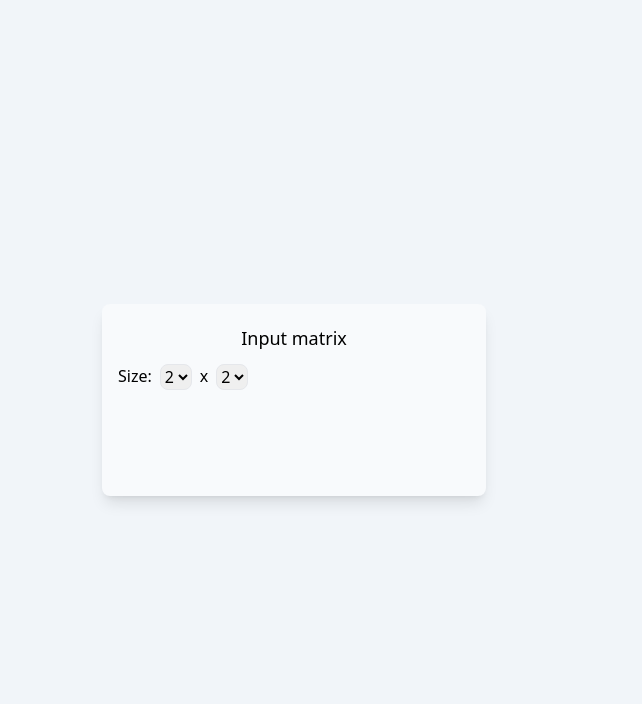
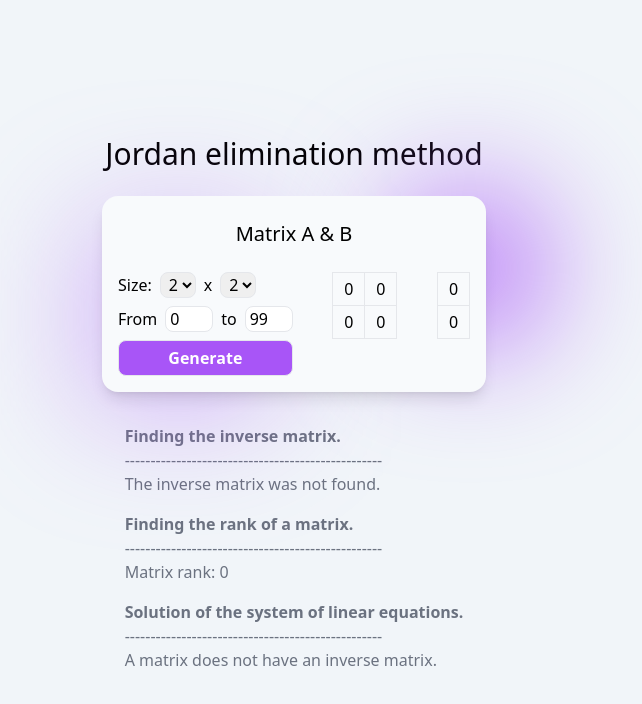
Before and after one commit to Nikitosiki/matrix-calculation, a React (Vite) app: page / in a window 1280 px wide. Shown: the top 704 px of the page, without its empty margins (346-988 px from the left). Built offline with nearby package versions, Linux system fonts and the light colour scheme.

Commit message:
feat: all functionality!

```diff
--- a/src/components/App/App.tsx
+++ b/src/components/App/App.tsx
@@ -1,36 +1,159 @@
+import { useEffect, useState } from "react";
+import Button from "../Button/Button";
 import Matrix from "../Matrix/Matrix";
 import SelectSize from "../SelectSize/SelectSize";
+import Panel from "../Panel/Panel";
+import Result from "../Result/Result";
 
 function App() {
+  const [sizeMatrix, setSizeMatrix] = useState({ x: 2, y: 2 });
+  const [range, setRange] = useState({ from: 0, to: 99 });
+  const [matrixA, setMatrixA] = useState<number[][]>([
+    [0, 0],
+    [0, 0],
+  ]);
+  const [matrixB, setMatrixB] = useState<number[]>([0, 0]);
+
+  useEffect(() => {
+    updateMatrix();
+    // eslint-disable-next-line react-hooks/exhaustive-deps
+  }, [sizeMatrix]);
+
+  const updateMatrix = () => {
+    setMatrixA((current) => {
+      const newMatrix: number[][] = [];
+
+      for (let i = 0; i < sizeMatrix.y; i++) {
+        const newRow: number[] = [];
+        for (let j = 0; j < sizeMatrix.x; j++) {
+          newRow.push(current[i]?.[j] || 0);
+        }
+        newMatrix.push(newRow);
+      }
+
+      return newMatrix;
+    });
+
+    setMatrixB((current) => {
+      const newMatrix: number[] = [];
+
+      for (let i = 0; i < sizeMatrix.y; i++) {
+        newMatrix.push(current[i] || 0);
+      }
+
+      return newMatrix;
+    });
+  };
+
+  const generateMatrix = () => {
+    setMatrixA(() => {
+      const newMatrix: number[][] = [];
+
+      for (let i = 0; i < sizeMatrix.y; i++) {
+        const newRow: number[] = [];
+        for (let j = 0; j < sizeMatrix.x; j++) {
+          newRow.push(
+            Math.round(Math.random() * (range.to - range.from)) + range.from,
+          );
+        }
+        newMatrix.push(newRow);
+      }
+
+      return newMatrix;
+    });
+
+    setMatrixB(() => {
+      const newMatrix: number[] = [];
+
+      for (let i = 0; i < sizeMatrix.y; i++) {
+        newMatrix.push(
+          Math.round(Math.random() * (range.to - range.from)) + range.from,
+        );
+      }
+
+      return newMatrix;
+    });
+  };
+
   return (
     <>
-      <div className="flex min-h-screen bg-slate-100">
-        <div
-          className={
-            "m-auto min-h-48 min-w-96 max-w-screen-xl p-4 " +
-            "rounded-lg bg-slate-50 shadow-lg " +
-            "flex flex-col gap-2"
-          }
-        >
-          <h2 className="mx-auto p-1 text-lg">Input matrix</h2>
+      <div className="flex min-h-screen flex-col items-center justify-center gap-4 bg-slate-100 py-10">
+        <h1 className="p-2 text-center text-3xl">Jordan elimination method</h1>
+        <div className="relative flex  gap-8">
+          <div className="absolute -right-14 z-0 size-36 rounded-full bg-purple-500 blur-3xl" />
+          <div className="blur-1xl absolute -bottom-5 -left-5 z-0 size-48 rounded-[2rem] bg-purple-500/40 blur-3xl" />
+          <Panel className="m-0">
+            <h2 className="p-2 text-center text-xl font-medium">
+              Matrix A & B
+            </h2>
 
-          <div className="flex flex-row gap-2">
-            <p>Size: </p>
-            <SelectSize/>
-            <p> x </p>
-            <SelectSize/>
-          </div>
-
-          {/* <div className="mx-auto">
-            <button
-              className={
-                "rounded-lg border bg-purple-500 px-2 py-1 text-white " +
-                "transition-all hover:scale-105 hover:bg-purple-600 active:scale-90"
-              }
-            >
-              dsadas
-            </button>
-          </div> */}
+            <div className="flex flex-row flex-wrap justify-between gap-4">
+              <div className="flex flex-col gap-2">
+                <div className="flex flex-row items-center gap-2">
+                  <p>Size: </p>
+                  <SelectSize
+                    selectProps={{
+                      onChange: (e) =>
+                        setSizeMatrix({
+                          x: sizeMatrix.x,
+                          y: Number(e.currentTarget.value),
+                        }),
+                    }}
+                  />
+                  <p> x </p>
+                  <SelectSize
+                    selectProps={{
+                      onChange: (e) =>
+                        setSizeMatrix({
+                          x: Number(e.currentTarget.value),
+                          y: sizeMatrix.y,
+                        }),
+                    }}
+                  />
+                </div>
+                <div className="mb-auto flex flex-row items-center gap-2">
+                  <p>From</p>
+                  <input
+                    type="number"
+                    className="w-12 rounded-lg border pl-1"
+                    defaultValue={0}
+                    onChange={(e) => {
+                      setRange({
+                        from: Number(e.currentTarget.value),
+                        to: range.to,
+                      });
+                    }}
+                  />
+                  <p>to</p>
+                  <input
+                    type="number"
+                    className="w-12 rounded-lg border pl-1"
+                    defaultValue={99}
+                    onChange={(e) => {
+                      setRange({
+                        from: range.from,
+                        to: Number(e.currentTarget.value),
+                      });
+                    }}
+                  />
+                </div>
+                <Button value={"Generate"} onClick={generateMatrix} />
+              </div>
+              <div>
+                {/* <p className="p-2 font-bold">A</p> */}
+                <Matrix value={matrixA} />
+              </div>
+              <div>
+                {/* <p className="p-2 font-bold">B</p> */}
+                <Matrix value={matrixB} />
+              </div>
+            </div>
+          </Panel>
+        </div>
+        <div>
+          <p className="max-w-screen-md text-gray-500">
+            <Result matrixA={matrixA} matrixB={matrixB} />
+          </p>
         </div>
       </div>
     </>
--- /dev/null
+++ b/src/components/Button/Button.tsx
@@ -0,0 +1,22 @@
+import { FC, ButtonHTMLAttributes, DetailedHTMLProps } from "react";
+
+type buttonProps = DetailedHTMLProps<
+  ButtonHTMLAttributes<HTMLButtonElement>,
+  HTMLButtonElement
+>;
+
+const Button: FC<buttonProps> = (buttonProps) => {
+  return (
+    <button
+      className={
+        "rounded-lg border bg-purple-500 px-4 py-[0.33rem] text-white " +
+        "font-semibold transition-all hover:scale-105 hover:bg-purple-600 active:scale-90"
+      }
+      {...buttonProps}
+    >
+      {buttonProps.value}
+    </button>
+  );
+};
+
+export default Button;
--- a/src/components/Matrix/Matrix.tsx
+++ b/src/components/Matrix/Matrix.tsx
@@ -1,24 +1,21 @@
 import { FC } from "react";
 
-// const styles = stylex.create({
-//   table: {
-//     border: "1px solid",
-//     paddingHorizontal: "0.5rem",
-//   },
-// });
-
-const Matrix: FC<{ value: number[][] }> = ({ value }) => {
+const Matrix: FC<{ value: number[][] | number[] }> = ({ value }) => {
   return (
     <>
       <table>
         <tbody>
-          {value.map((row, rowIndex) => (
-            <tr key={rowIndex} className="">
-              {row.map((value, colIndex) => (
-                <td key={colIndex} className="">
-                  {value}
-                </td>
-              ))}
+          {value.map((rowVal, rowIndex) => (
+            <tr key={rowIndex} className="border">
+              {Array.isArray(rowVal) ? (
+                rowVal.map((colVal, colIndex) => (
+                  <td key={colIndex} className="min-w-8 border p-1 text-center">
+                    {colVal}
+                  </td>
+                ))
+              ) : (
+                <td className="min-w-8 border p-1 text-center">{rowVal}</td>
+              )}
             </tr>
           ))}
         </tbody>
--- /dev/null
+++ b/src/components/Panel/Panel.tsx
@@ -0,0 +1,23 @@
+import { FC, ReactNode } from "react";
+
+interface IPanel {
+  children?: ReactNode;
+  className?: string;
+}
+
+const Panel: FC<IPanel> = ({ children, className }) => {
+  return (
+    <div
+      className={
+        "z-10 m-auto min-h-48 min-w-96 max-w-screen-xl p-4 " +
+        "rounded-2xl bg-slate-50 shadow-lg " +
+        "flex flex-col gap-4 " +
+        className
+      }
+    >
+      {children}
+    </div>
+  );
+};
+
+export default Panel;
--- /dev/null
+++ b/src/components/Result/Result.tsx
@@ -0,0 +1,84 @@
+import { FC } from "react";
+import Matrix from "../Matrix/Matrix";
+import inverseMatrix from "../../functions/inverseMatrix";
+import { roundedMatrix, roundedRow } from "../../functions/utils";
+import matrixRank from "../../functions/matrixRank";
+import solveLinearSystem from "../../functions/solveLinearSystem";
+
+interface IResult {
+  matrixA: number[][];
+  matrixB: number[];
+}
+
+const Result: FC<IResult> = ({ matrixA, matrixB }) => {
+  const invertedMatrix = inverseMatrix(matrixA);
+  const rank = matrixRank(matrixA);
+  const solution = solveLinearSystem(matrixA, matrixB);
+
+  return (
+    <div className="inline-flex flex-col">
+      <p className="mt-4 font-bold">Finding the inverse matrix.</p>
+      <span>--------------------------------------------------</span>
+      {invertedMatrix ? (
+        <>
+          <span>Inverse matrix:</span>
+          <Matrix value={roundedMatrix(invertedMatrix)} />
+        </>
+      ) : (
+        <>
+          <span>The inverse matrix was not found.</span>
+        </>
+      )}
+
+      <p className="mt-4 font-bold">Finding the rank of a matrix.</p>
+      <span>--------------------------------------------------</span>
+      <span>Matrix rank: {rank}</span>
+
+      <p className="mt-4 font-bold">
+        Solution of the system of linear equations.
+      </p>
+      <span>--------------------------------------------------</span>
+      {solution ? (
+        <>
+          <span>Solving the system of linear equations:</span>
+          <Matrix value={roundedRow(solution)} />
+        </>
+      ) : (
+        <>
+          <span>A matrix does not have an inverse matrix.</span>
+        </>
+      )}
+    </div>
+    // <>
+    //   {invertedMatrix ? (
+    //     <>
+    //       <p>Inverse matrix:</p>
+    //       <Matrix value={roundedMatrix(invertedMatrix)} />
+    //     </>
+    //   ) : (
+    //     <>
+    //       <p>
+    //         The matrix is not square, the inverse matrix does not exist.
+    //       </p>
+    //     </>
+    //   )}
+
+    //   <p>Matrix rank: {rank}</p>
+
+    //   {solution ? (
+    //     <>
+    //       <p>Solving the system of linear equations:</p>
+    //       <Matrix value={roundedRow(solution)} />
+    //     </>
+    //   ) : (
+    //     <>
+    //       <p>
+    //       A matrix does not have an inverse matrix.
+    //       </p>
+    //     </>
+    //   )}
+    // </>
+  );
+};
+
+export default Result;
--- a/src/components/SelectSize/SelectSize.tsx
+++ b/src/components/SelectSize/SelectSize.tsx
@@ -3,16 +3,21 @@ import { FC, HTMLProps } from "react";
 interface ISelectSize {
   selectProps?: HTMLProps<HTMLSelectElement>;
   optionProps?: HTMLProps<HTMLOptionElement>;
+  // selectProps?: DetailedHTMLProps<SelectHTMLAttributes<HTMLSelectElement>, HTMLSelectElement>;
+  // optionProps?: DetailedHTMLProps<OptionHTMLAttributes<HTMLOptionElement>, HTMLOptionElement>;
 }
 
-const SelectSize: FC<ISelectSize> = (selectProps, optionProps) => {
+const SelectSize: FC<ISelectSize> = ({ selectProps, optionProps }) => {
   return (
     <>
       <select
-        name="sizeY"
-        id="sizeY"
+        name="size"
+        id="size"
         defaultValue={2}
-        className="rounded-lg border"
+        className="rounded-lg border pl-1"
+        onChange={(e) => {
+          e.target.value;
+        }}
         {...selectProps}
       >
         {Array.from({ length: 9 }, (_, index) => (
```
